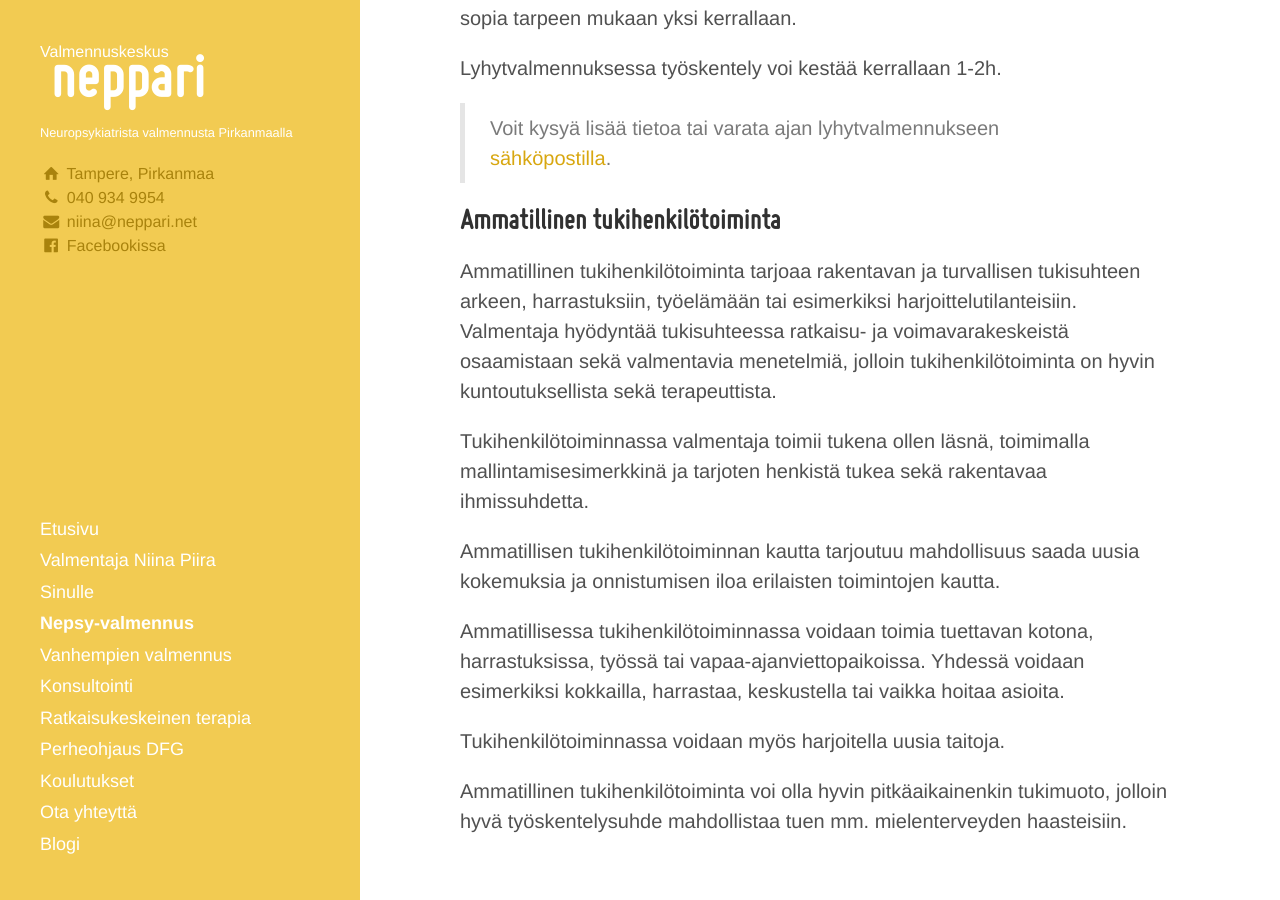
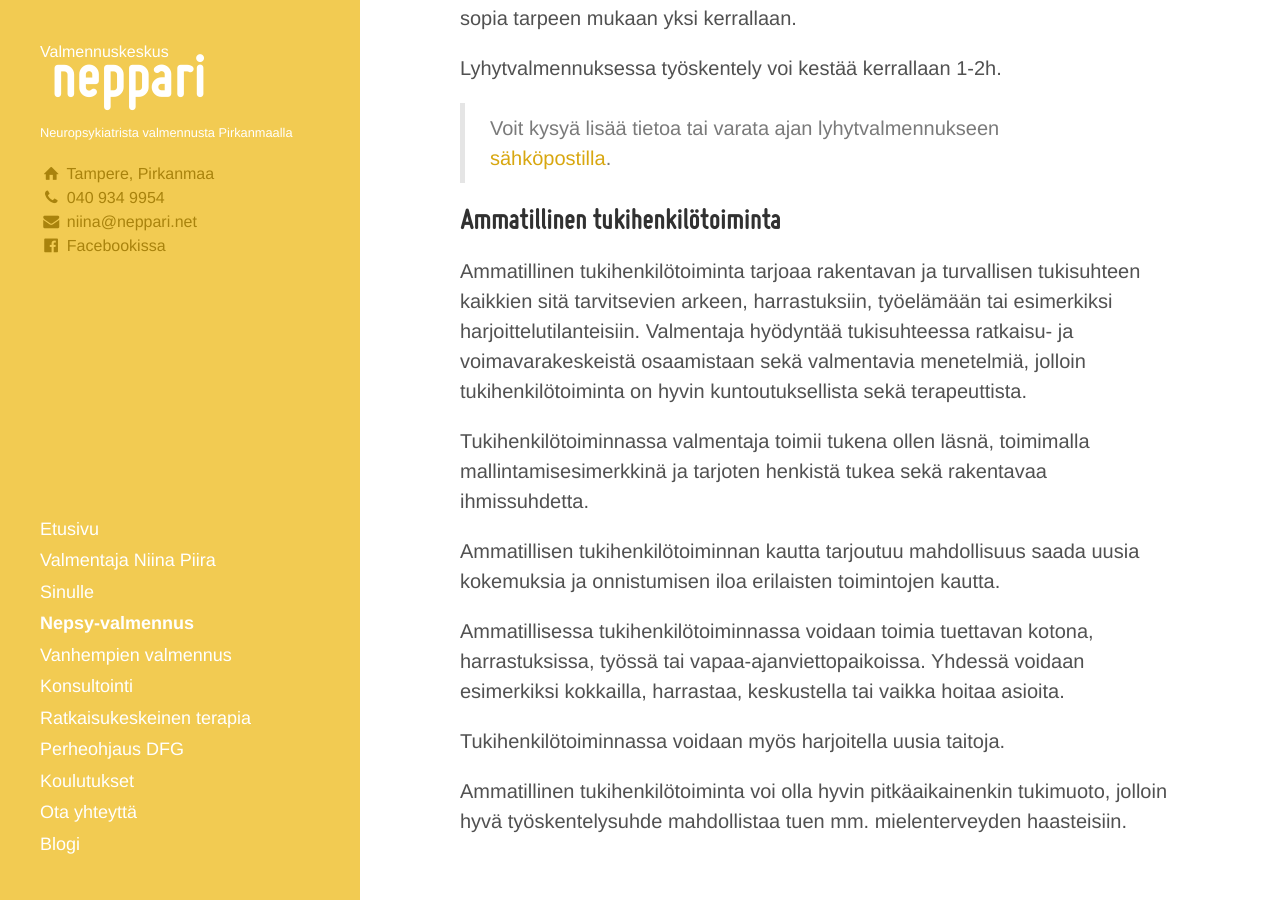
Before and after one commit to niinapiira/neppari.net, a Jekyll site: the page built from nepsy-valmennus.md, in a window 1280 px wide and 900 px high, scrolled down 2403 px. Built offline with Jekyll 4.4.1, drawn with Linux system fonts in a browser that asks for light colours.

Commit message:
Update nepsy-valmennus.md

```diff
--- a/nepsy-valmennus.md
+++ b/nepsy-valmennus.md
@@ -77,7 +77,7 @@ Lyhytvalmennuksessa työskentely voi kestää kerrallaan 1-2h.
 
 ## Ammatillinen tukihenkilötoiminta
 
-Ammatillinen tukihenkilötoiminta tarjoaa rakentavan ja turvallisen tukisuhteen arkeen, harrastuksiin, työelämään tai esimerkiksi harjoittelutilanteisiin. Valmentaja hyödyntää tukisuhteessa ratkaisu- ja voimavarakeskeistä osaamistaan sekä valmentavia menetelmiä, jolloin tukihenkilötoiminta on hyvin kuntoutuksellista sekä terapeuttista.
+Ammatillinen tukihenkilötoiminta tarjoaa rakentavan ja turvallisen tukisuhteen kaikkien sitä tarvitsevien arkeen, harrastuksiin, työelämään tai esimerkiksi harjoittelutilanteisiin. Valmentaja hyödyntää tukisuhteessa ratkaisu- ja voimavarakeskeistä osaamistaan sekä valmentavia menetelmiä, jolloin tukihenkilötoiminta on hyvin kuntoutuksellista sekä terapeuttista.
 
 Tukihenkilötoiminnassa valmentaja toimii tukena ollen läsnä, toimimalla mallintamisesimerkkinä ja tarjoten henkistä tukea sekä rakentavaa ihmissuhdetta.
 
```
